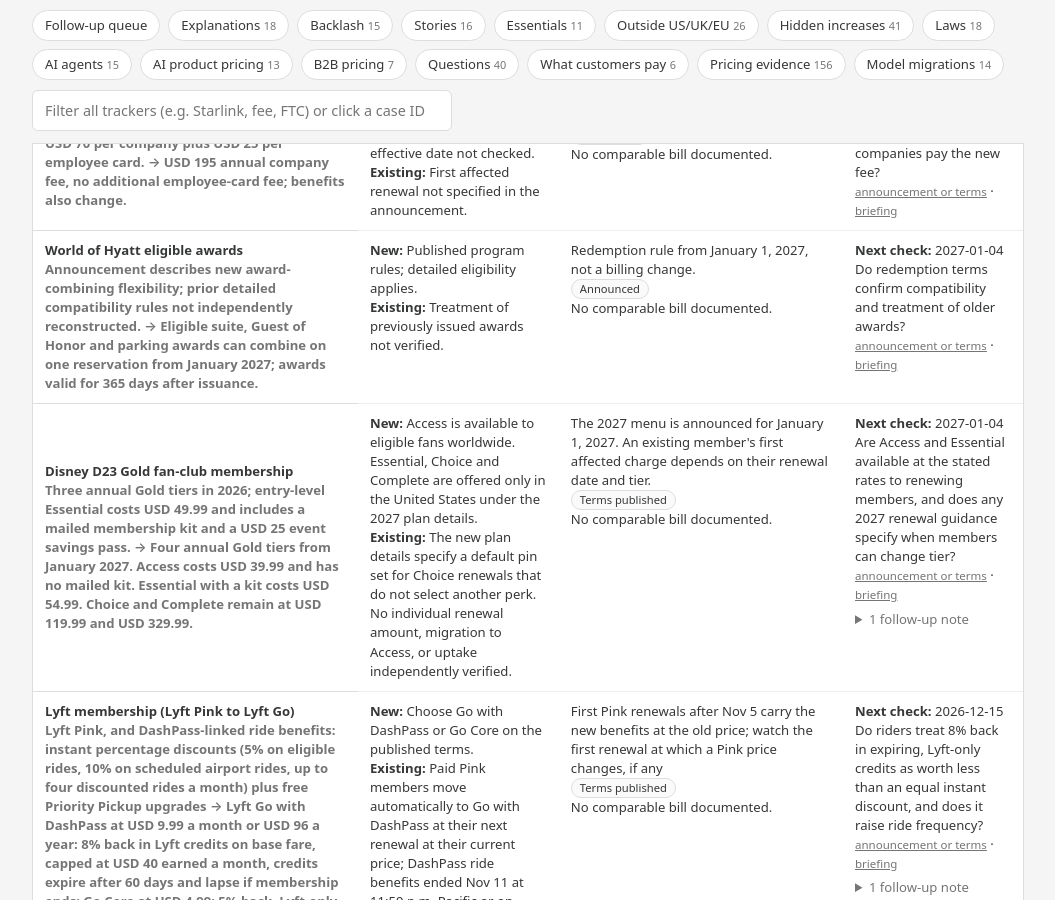
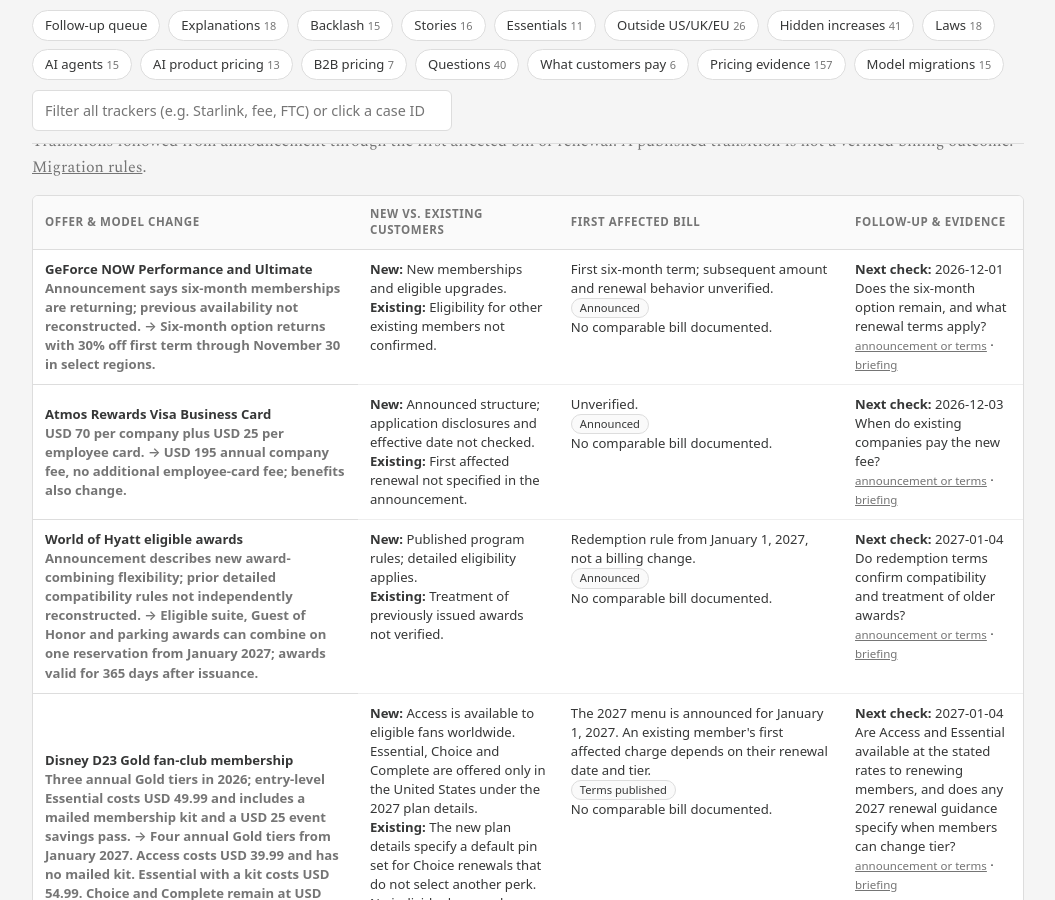
Before and after one commit to UtpalDholakia/pricing-briefings, a Jekyll site: the page built from trackers.html, in a window 1280 px wide and 900 px high, scrolled down 82186 px. Shown: the whole window, without its empty margins (112-1167 px from the left). Built offline with Jekyll 4.4.1, drawn with Linux system fonts in a browser that asks for light colours; some of the changed text lies outside the part shown.

Commit message:
Track GeForce subscription term and duration-menu evidence

```diff
--- a/_data/trackers/model_migrations.yml
+++ b/_data/trackers/model_migrations.yml
@@ -1,4 +1,19 @@
 # One row per announced transition. Append follow-ups; don't infer an observed bill from a schedule.
+- id: "geforce-now-six-month-promotion"
+  case_id: "geforce-now-six-month-promotion-2026"
+  offer: "GeForce NOW Performance and Ultimate"
+  announced: "2026-11-19"
+  from_model: "Announcement says six-month memberships are returning; previous availability not reconstructed."
+  to_model: "Six-month option returns with 30% off first term through November 30 in select regions."
+  new_customers: "New memberships and eligible upgrades."
+  existing_customers: "Eligibility for other existing members not confirmed."
+  first_bill_timing: "First six-month term; subsequent amount and renewal behavior unverified."
+  status: "Announced"
+  next_check: "2026-12-01"
+  question: "Does the six-month option remain, and what renewal terms apply?"
+  source: "https://blogs.nvidia.com/blog/geforce-now-thursday-black-friday-2026/"
+  digest: "2026-11-20"
+  agent: "chatgpt"
 - id: "hyatt-combinable-awards"
   case_id: "hyatt-combinable-awards-2027"
   offer: "World of Hyatt eligible awards"
--- a/_data/trackers/pricing_evidence.yml
+++ b/_data/trackers/pricing_evidence.yml
@@ -1,4 +1,19 @@
 # One row per comparison. Keep null results and identify the outcome actually measured.
+- id: "tian-feinberg-duration-menu-selectivity-2020"
+  date: "2020-10-21"
+  mechanism: "Subscription self-selection across duration prices."
+  mechanism_codes: [context-effects]
+  comparison: "Randomized overall menu level and steepness of duration discounts."
+  design: "Pricing field experiment with joint selection and conditional-choice model."
+  setting: "One dating pay site."
+  outcome: "Joining and chosen plan; modeled optimal menu."
+  result_kind: "Context-dependent"
+  result: "Estimated optimal prices were higher, especially for the longest plan."
+  boundary: "Model-based optimum, not verified rollout. Does not test active renewal or pausing."
+  source: "https://doi.org/10.1287/mksc.2020.1265"
+  verification_note: "Publisher abstract and bibliographic record read; full paper and numerical estimates not checked."
+  digest: "2026-11-20"
+  agent: "chatgpt"
 - id: drip-assistant-experiment-2025
   case_id: drip-assistant-experiment-2025
   date: '2025-10'
```
